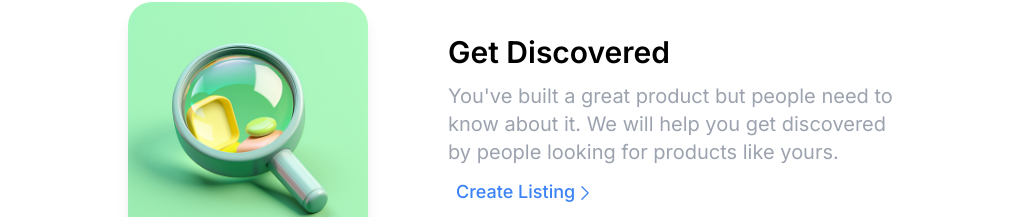
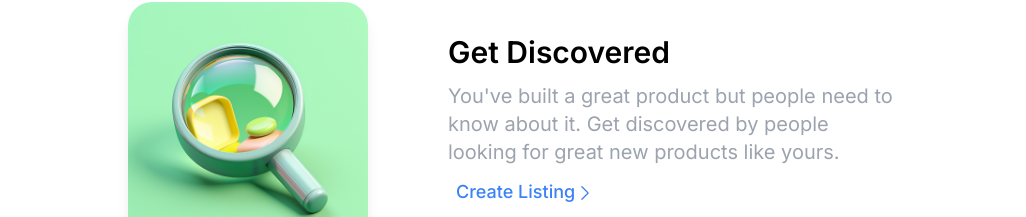
Before and after one commit to hasaansworld/deals-next, a Next.js app: page /add-listing in a window 1280 px wide. Shown: the part 462-679 px from the top of the page, without its empty margins (128-1154 px from the left). Built offline with nearby package versions, Linux system fonts and the light colour scheme.

Commit message:
added new star image

```diff
--- a/app/add-listing/page.jsx
+++ b/app/add-listing/page.jsx
@@ -26,8 +26,8 @@ export default function AddListing() {
 					<div>
 						<h3 className="text-3xl font-semibold">Get Discovered</h3>
 						<p className="mb-2 mt-3 text-xl text-gray-400">
-							You&apos;ve built a great product but people need to know about it. We will help you get discovered by people looking for products
-							like yours.
+							You&apos;ve built a great product but people need to know about it. Get discovered by people looking for great new products like
+							yours.
 						</p>
 
 						<FlatButton text="Create Listing" endIcon={<ChevronRightIcon className="mt-0.5 h-5 w-5" />} />
@@ -35,6 +35,13 @@ export default function AddListing() {
 				</div>
 
 				<div className="mt-20 flex w-full items-center gap-20">
+					<div>
+						<h3 className="text-3xl font-semibold">Dedicated To New Startups</h3>
+						<p className="mb-2 mt-3 text-xl text-gray-400">
+							Users love finding new products that save the day. Go up against established brands with our help.
+						</p>
+						<FlatButton text="Create Listing" endIcon={<ChevronRightIcon className="mt-0.5 h-5 w-5" />} />
+					</div>
 					<Image
 						src="/add-listing/diamond.png"
 						width={400}
@@ -42,13 +49,6 @@ export default function AddListing() {
 						className="h-60 w-60 shrink-0 rounded-3xl shadow-lg"
 						alt="Magnifying glass"
 					/>
-					<div>
-						<h3 className="text-3xl font-semibold">Dedicated To New Startups</h3>
-						<p className="mb-2 mt-3 text-xl text-gray-400">
-							We promote new products that users will love. We prefer young startups over established brands.
-						</p>
-						<FlatButton text="Create Listing" endIcon={<ChevronRightIcon className="mt-0.5 h-5 w-5" />} />
-					</div>
 				</div>
 
 				<div className="mt-20 flex w-full items-center gap-20">
```
Also changed, not shown: public/add-listing/star.png.
